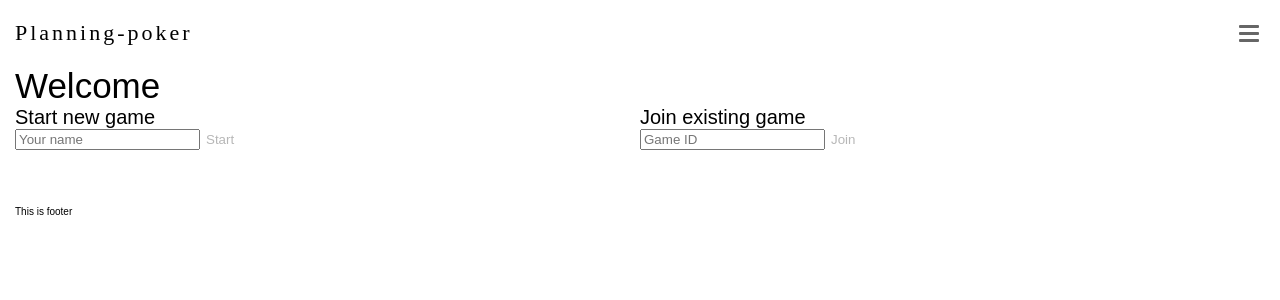
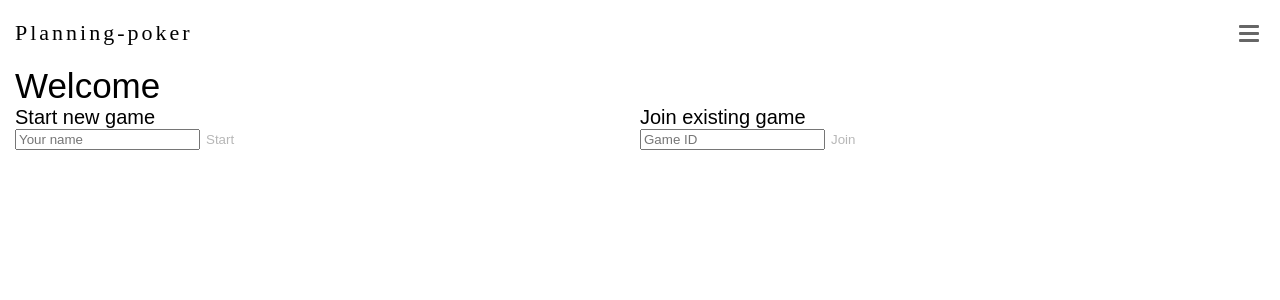
Before and after one commit to Dmytro-Morsch/planning-poker, a React (Vite) app: page / in a window 1280 px wide. Shown: the top 300 px of the page. Built offline with nearby package versions, Linux system fonts and the light colour scheme; a web font is replaced by a local one.

Commit message:
Remove footer

```diff
--- a/src/components/MainLayout/MainLayout.jsx
+++ b/src/components/MainLayout/MainLayout.jsx
@@ -11,7 +11,6 @@ function MainLayout() {
             <div>
                 <Outlet/>
             </div>
-            <h1>This is footer</h1>
         </div>
     );
 }
```
